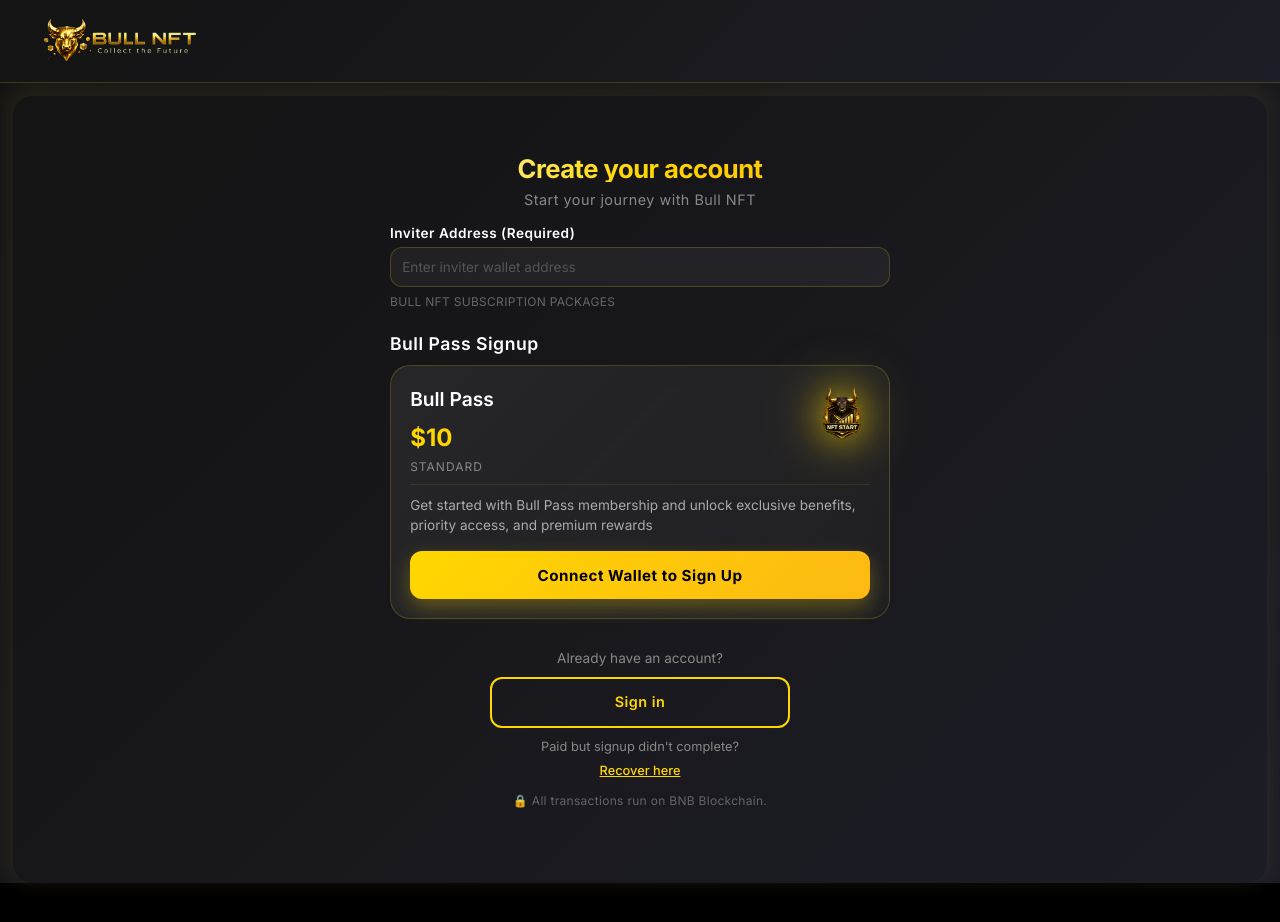
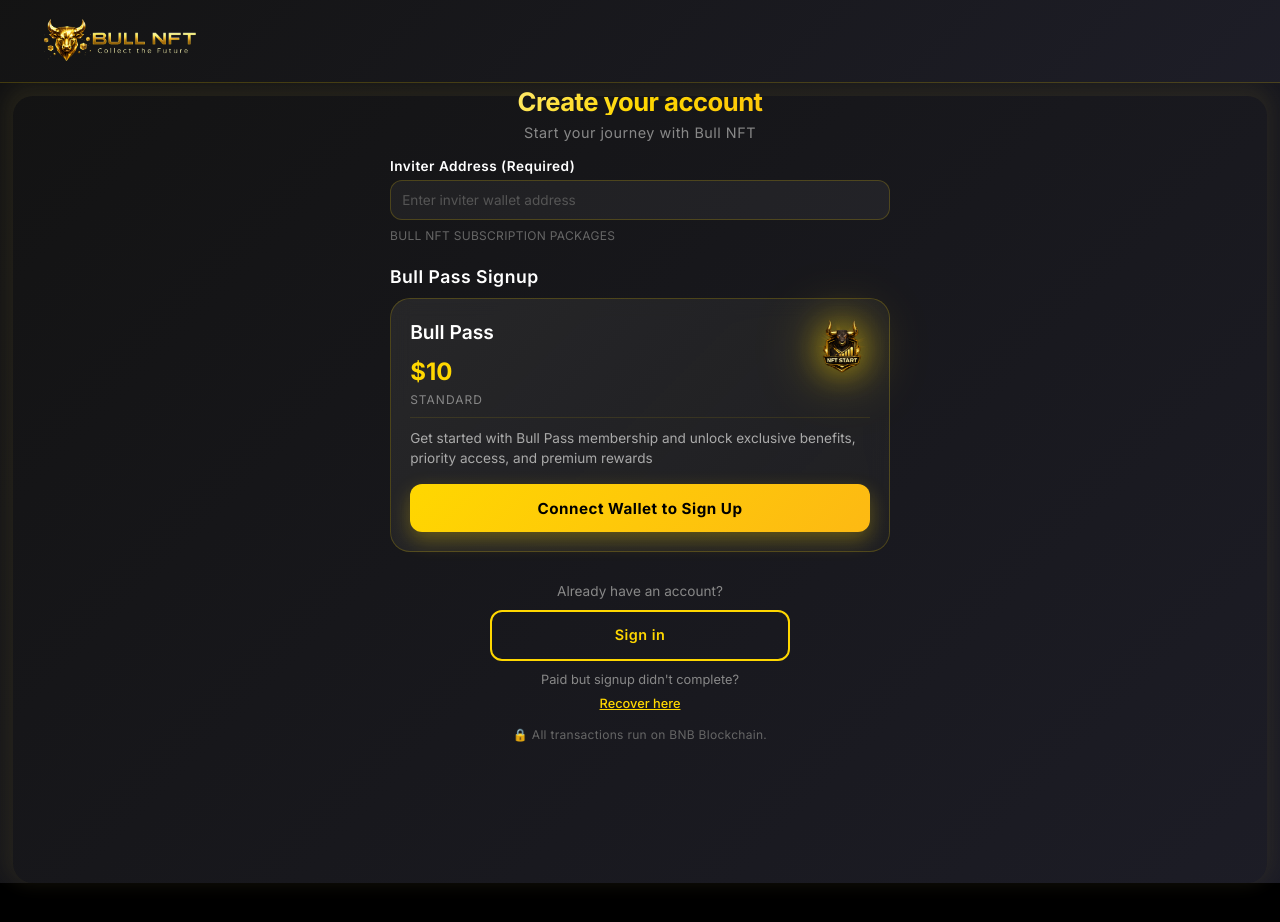
Before and after one commit to guptaayush945-cyber/BullNFT, a React (Vite) app: page / in a window 1280 px wide. Shown: the top 922 px of the page. Built offline with nearby package versions, Linux system fonts and the light colour scheme.

Commit message:
Reduce top spacing of Create your account heading

```diff
--- a/src/styles/signup.css
+++ b/src/styles/signup.css
@@ -65,7 +65,7 @@
 .signup-content {
     flex: 1;
     display: flex;
-    align-items: center;
+    align-items: flex-start;
     justify-content: center;
     /* width: 100%; */
     padding: 0 12px 12px 12px;
@@ -77,12 +77,14 @@
 .signup-main {
   width: 100%;
   max-width: 500px;
+  padding-top: 0;
 }
 
 /* Title Section */
 .signup-title-section {
   text-align: center;
   margin-bottom: 0.8rem;
+  margin-top: -0.4rem;
 }
 
 .signup-title {
```
